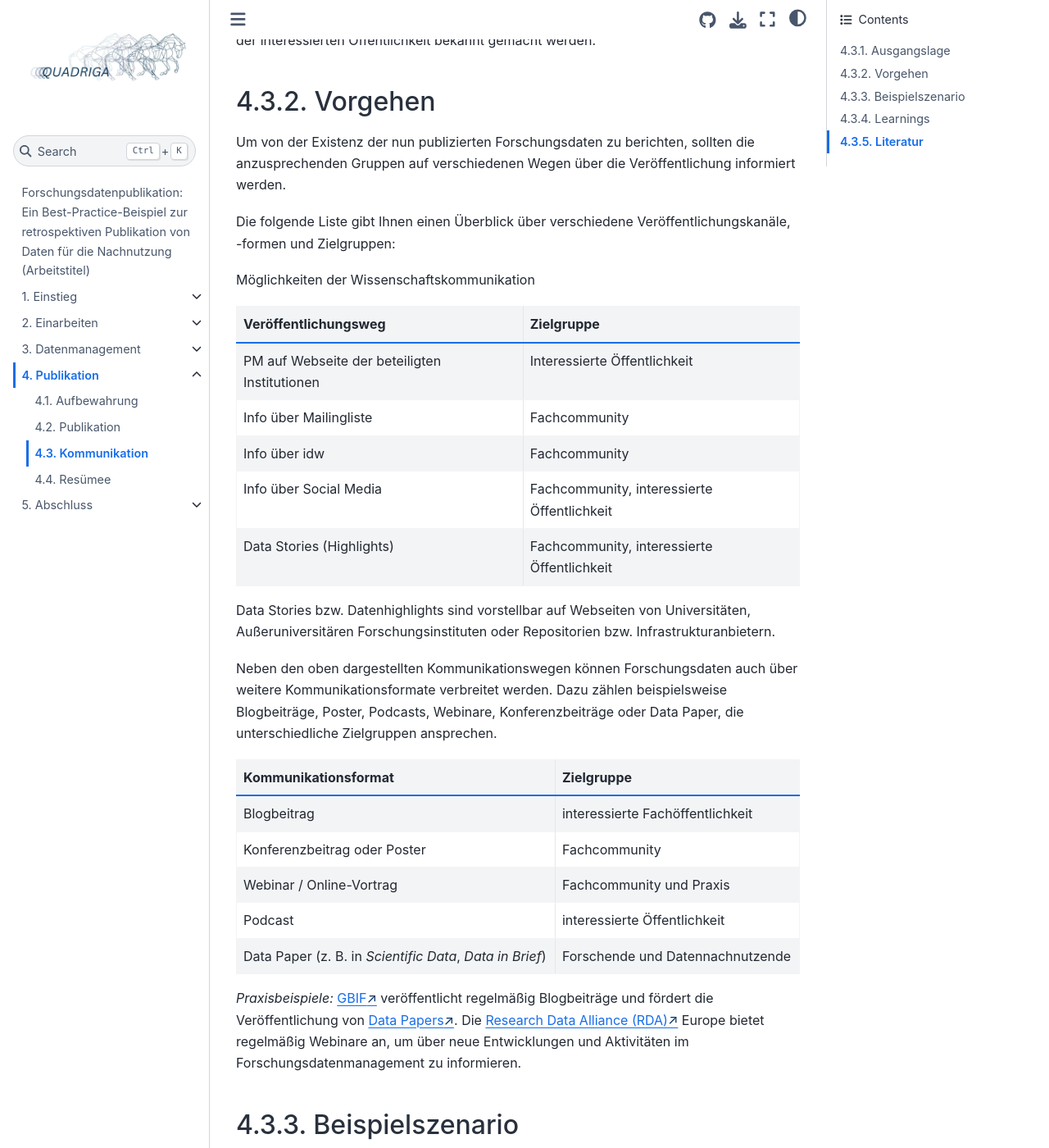
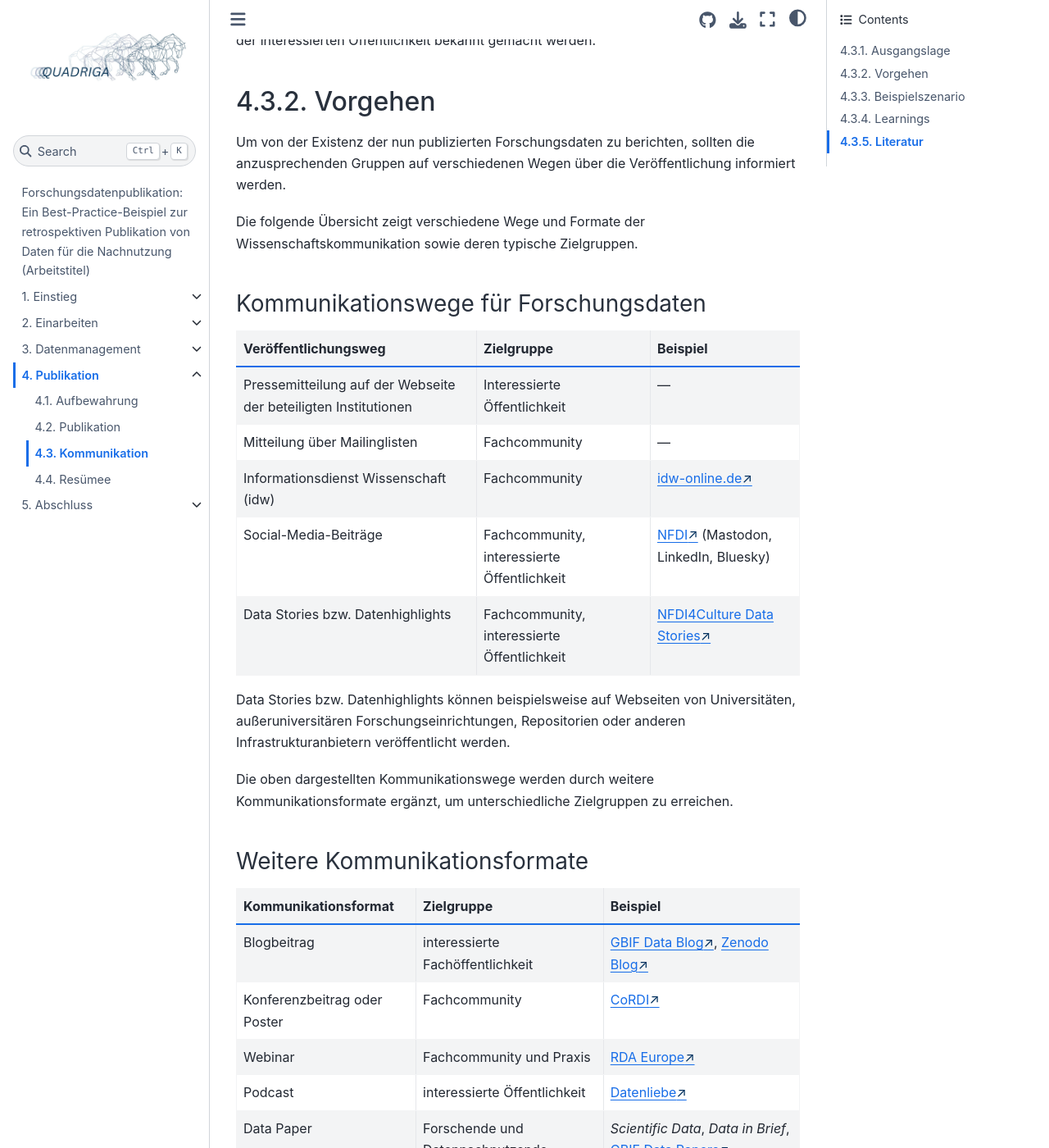
Before and after one commit to quadriga-dk/Tabelle-Fallstudie-4, a Jupyter Book: the page built from Kapitel4_Publikation/kommunikation.md, in a window 1280 px wide and 1400 px high, scrolled down 709 px. Shown: the whole window at 82% size. Built offline with Jupyter Book 1.0.4 settings and Sphinx 7.4.7 and the Sphinx Book theme 1.1.4, drawn with Linux system fonts in a browser that asks for light colours.

Commit message:
Add communication methods

```diff
--- a/Kapitel4_Publikation/kommunikation.md
+++ b/Kapitel4_Publikation/kommunikation.md
@@ -21,34 +21,31 @@ Die Publikation der Daten sollte sowohl in der wissenschaftlichen Community als
 
 Um von der Existenz der nun publizierten Forschungsdaten zu berichten, sollten die anzusprechenden Gruppen auf verschiedenen Wegen über die Veröffentlichung informiert werden.
 
-Die folgende Liste gibt Ihnen einen Überblick über verschiedene Veröffentlichungskanäle, -formen und Zielgruppen:
+Die folgende Übersicht zeigt verschiedene Wege und Formate der Wissenschaftskommunikation sowie deren typische Zielgruppen.
 
-Möglichkeiten der Wissenschaftskommunikation
+### Kommunikationswege für Forschungsdaten
 
+| Veröffentlichungsweg | Zielgruppe | Beispiel |
+|---|---|---|
+| Pressemitteilung auf der Webseite der beteiligten Institutionen | Interessierte Öffentlichkeit | — |
+| Mitteilung über Mailinglisten | Fachcommunity | — |
+| Informationsdienst Wissenschaft (idw) | Fachcommunity | <a href="https://idw-online.de/" class="external-link" target="_blank">idw-online.de</a> |
+| Social-Media-Beiträge | Fachcommunity, interessierte Öffentlichkeit | <a href="https://www.nfdi.de/" class="external-link" target="_blank">NFDI</a> (Mastodon, LinkedIn, Bluesky) |
+| Data Stories bzw. Datenhighlights | Fachcommunity, interessierte Öffentlichkeit | <a href="https://datastories.nfdi4culture.de/" class="external-link" target="_blank">NFDI4Culture Data Stories</a> |
 
-| Veröffentlichungsweg | Zielgruppe |
-|----------------------|------------|
-| PM auf Webseite der beteiligten Institutionen | Interessierte Öffentlichkeit |
-| Info über Mailingliste | Fachcommunity |
-| Info über idw | Fachcommunity |
-| Info über Social Media | Fachcommunity, interessierte Öffentlichkeit |
-| Data Stories (Highlights) | Fachcommunity, interessierte Öffentlichkeit |
+Data Stories bzw. Datenhighlights können beispielsweise auf Webseiten von Universitäten, außeruniversitären Forschungseinrichtungen, Repositorien oder anderen Infrastrukturanbietern veröffentlicht werden.
 
+Die oben dargestellten Kommunikationswege werden durch weitere Kommunikationsformate ergänzt, um unterschiedliche Zielgruppen zu erreichen.
 
-Data Stories bzw. Datenhighlights sind vorstellbar auf Webseiten von Universitäten, Außeruniversitären Forschungsinstituten oder Repositorien bzw. Infrastrukturanbietern.
+### Weitere Kommunikationsformate
 
-Neben den oben dargestellten Kommunikationswegen können Forschungsdaten auch über weitere Kommunikationsformate verbreitet werden. Dazu zählen beispielsweise Blogbeiträge, Poster, Podcasts, Webinare, Konferenzbeiträge oder Data Paper, die unterschiedliche Zielgruppen ansprechen.
-
-| Kommunikationsformat | Zielgruppe |
-|---|---|
-| Blogbeitrag | interessierte Fachöffentlichkeit |
-| Konferenzbeitrag oder Poster | Fachcommunity |
-| Webinar / Online-Vortrag | Fachcommunity und Praxis |
-| Podcast | interessierte Öffentlichkeit |
-| Data Paper (z. B. in *Scientific Data*, *Data in Brief*) | Forschende und Datennachnutzende |
-
-*Praxisbeispiele:* <a href="https://data-blog.gbif.org/" class="external-link" target="_blank">GBIF</a> veröffentlicht regelmäßig Blogbeiträge und fördert die Veröffentlichung von <a href="https://www.gbif.org/data-papers" class="external-link" target="_blank">Data Papers</a>. Die <a href="https://www.rd-alliance.org/" class="external-link" target="_blank">Research Data Alliance (RDA)</a> Europe bietet regelmäßig Webinare an, um über neue Entwicklungen und Aktivitäten im Forschungsdatenmanagement zu informieren.
-
+| Kommunikationsformat | Zielgruppe | Beispiel |
+|---|---|---|
+| Blogbeitrag | interessierte Fachöffentlichkeit | <a href="https://data-blog.gbif.org/" class="external-link" target="_blank">GBIF Data Blog</a>, <a href="https://blog.zenodo.org/" class="external-link" target="_blank">Zenodo Blog</a> |
+| Konferenzbeitrag oder Poster | Fachcommunity | <a href="https://www.nfdi.de/cordi-2025/" class="external-link" target="_blank">CoRDI</a> |
+| Webinar | Fachcommunity und Praxis | <a href="https://www.rd-alliance.org/news/rda-europes-regional-webinar-series/" class="external-link" target="_blank">RDA Europe</a> |
+| Podcast | interessierte Öffentlichkeit | <a href="https://open.spotify.com/show/2oILWXTRoR9zv9kEtYi5cx" class="external-link" target="_blank">Datenliebe</a> |
+| Data Paper | Forschende und Datennachnutzende | *Scientific Data*, *Data in Brief*, <a href="https://www.gbif.org/data-papers" class="external-link" target="_blank">GBIF Data Papers</a> |
 
 ## Beispielszenario
 
```
